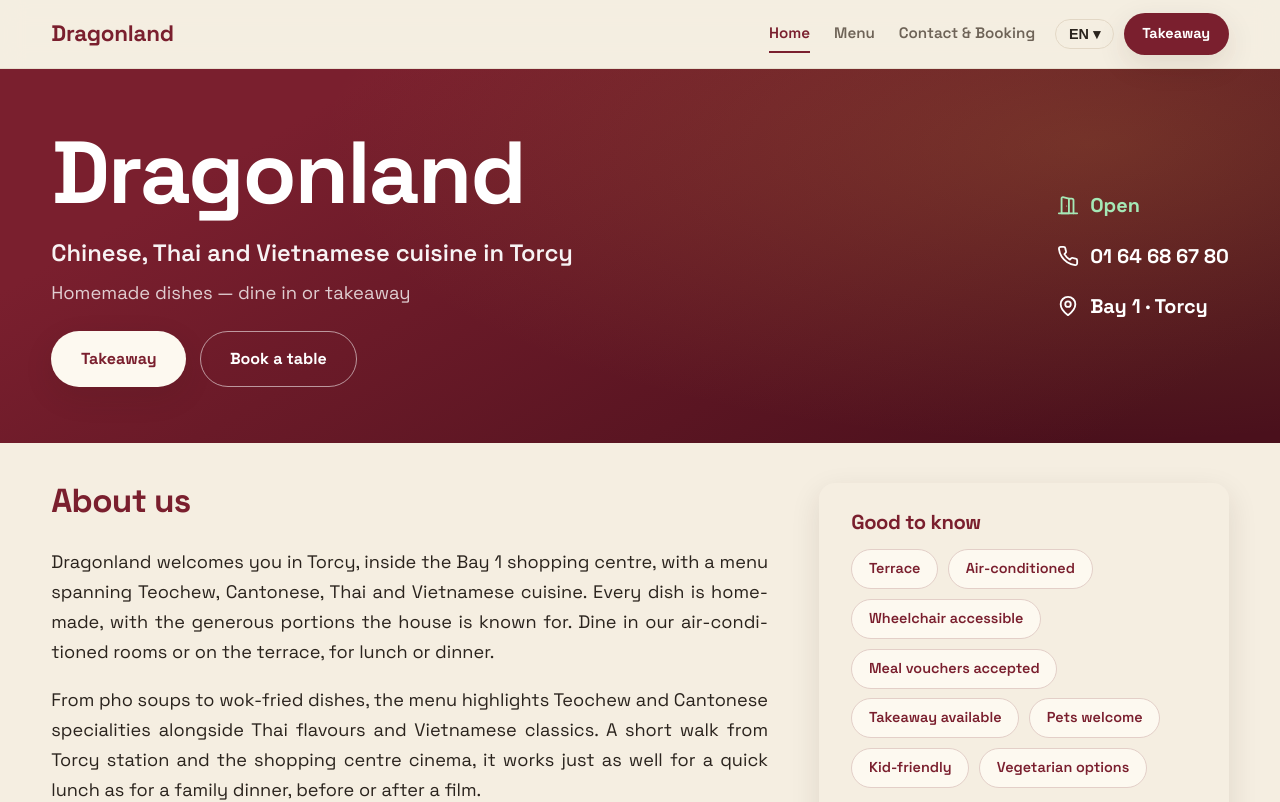
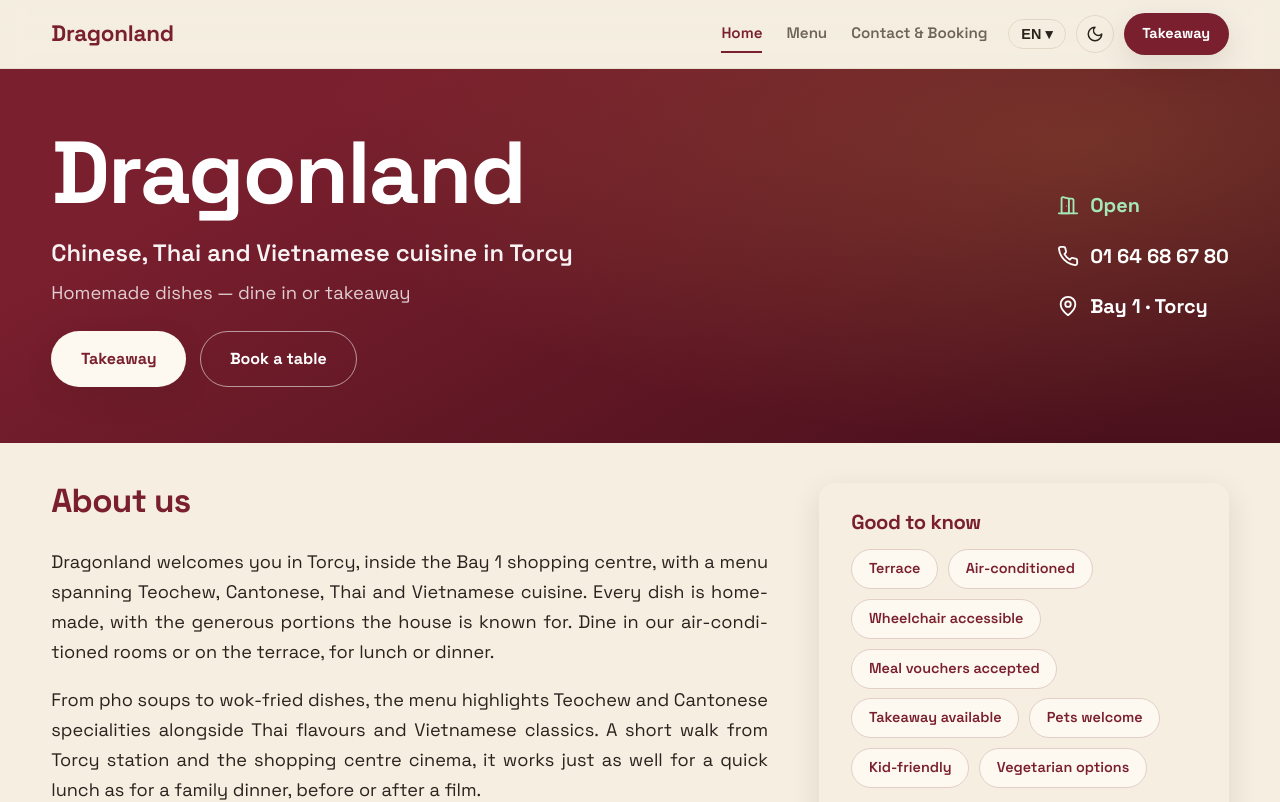
Before and after one commit to Eva-S-Cheng/dragonland-torcy, a React (Vite) app: page / in a window 1280 px wide. Shown: the top 802 px of the page. Built offline with nearby package versions, Linux system fonts and the light colour scheme.

Commit message:
Improving the dark mode, adding button

```diff
--- a/src/App.jsx
+++ b/src/App.jsx
@@ -151,6 +151,47 @@ function LangSwitcher() {
   )
 }
 
+// ---------- Bascule clair / sombre ----------
+const THEME_KEY = 'dragonland-theme'
+
+function ThemeToggle() {
+  const [theme, setTheme] = useState(() => localStorage.getItem(THEME_KEY) || 'auto')
+
+  const effectiveDark =
+    theme === 'dark' ||
+    (theme === 'auto' && window.matchMedia('(prefers-color-scheme: dark)').matches)
+
+  useEffect(() => {
+    if (theme === 'auto') {
+      delete document.documentElement.dataset.theme
+      localStorage.removeItem(THEME_KEY)
+    } else {
+      document.documentElement.dataset.theme = theme
+      localStorage.setItem(THEME_KEY, theme)
+    }
+  }, [theme])
+
+  return (
+    <button
+      className="theme-toggle"
+      aria-label={effectiveDark ? 'Mode clair' : 'Mode sombre'}
+      title={effectiveDark ? 'Mode clair' : 'Mode sombre'}
+      onClick={() => setTheme(effectiveDark ? 'light' : 'dark')}
+    >
+      {effectiveDark ? (
+        <svg viewBox="0 0 24 24" width="18" height="18" fill="none" stroke="currentColor" strokeWidth="2" strokeLinecap="round" strokeLinejoin="round" aria-hidden="true">
+          <circle cx="12" cy="12" r="4" />
+          <path d="M12 2v2M12 20v2M4.93 4.93l1.41 1.41M17.66 17.66l1.41 1.41M2 12h2M20 12h2M6.34 17.66l-1.41 1.41M19.07 4.93l-1.41 1.41" />
+        </svg>
+      ) : (
+        <svg viewBox="0 0 24 24" width="18" height="18" fill="none" stroke="currentColor" strokeWidth="2" strokeLinecap="round" strokeLinejoin="round" aria-hidden="true">
+          <path d="M12 3a6 6 0 0 0 9 9 9 9 0 1 1-9-9Z" />
+        </svg>
+      )}
+    </button>
+  )
+}
+
 // ---------- Header sticky ----------
 function Header({ route }) {
   const { t, lang } = useI18n()
@@ -172,6 +213,7 @@ function Header({ route }) {
 
         <div className="header-actions">
           <LangSwitcher />
+          <ThemeToggle />
           <a className="btn btn-primary header-cta" href={RESTAURANT.takeawayUrl} target="_blank" rel="noreferrer">
             {t('cta.takeaway')}
           </a>
--- a/src/styles.css
+++ b/src/styles.css
@@ -37,23 +37,43 @@
     --radius-pill: 999px;
   }
 
+  /* Thème sombre : automatique (réglage système) sauf choix manuel via data-theme */
   @media (prefers-color-scheme: dark) {
-    :root {
-      --red: #a03648;        /* bordeaux riche, moins rosé */
-      --red-hover: #b44a5c;
-      --red-deep: #6b1f2e;
-      --red-soft: #3a2229;
-      --red-line: #55303a;
-      --on-red: #f8f0e4;     /* texte quasi blanc sur bordeaux */
+    :root:not([data-theme='light']) {
+      --red: #93303f;        /* bordeaux sombre et riche */
+      --red-hover: #a64253;
+      --red-deep: #5d1a27;
+      --red-soft: #352026;
+      --red-line: #4f2c35;
+      --on-red: #f8f0e4;
       --ink: #f0e8db;
       --ink-soft: #beb1a1;
-      --paper: #1b1512;
-      --surface: #262019;
-      --line: #3b332a;
+      --paper: #100d0b;      /* fond quasi noir */
+      --surface: #1c1712;
+      --line: #352d24;
       --shadow-soft: 0 10px 30px rgba(0, 0, 0, 0.42);
       --shadow-pop: 0 16px 40px rgba(0, 0, 0, 0.52);
     }
   }
+
+  :root[data-theme='dark'] {
+    --red: #93303f;
+    --red-hover: #a64253;
+    --red-deep: #5d1a27;
+    --red-soft: #352026;
+    --red-line: #4f2c35;
+    --on-red: #f8f0e4;
+    --ink: #f0e8db;
+    --ink-soft: #beb1a1;
+    --paper: #100d0b;
+    --surface: #1c1712;
+    --line: #352d24;
+    --shadow-soft: 0 10px 30px rgba(0, 0, 0, 0.42);
+    --shadow-pop: 0 16px 40px rgba(0, 0, 0, 0.52);
+    color-scheme: dark;
+  }
+
+  :root[data-theme='light'] { color-scheme: light; }
 
   * { box-sizing: border-box; }
 
@@ -576,6 +596,21 @@
 
   /* ---------- Sélecteur de langue ---------- */
 
+  .theme-toggle {
+    display: inline-flex;
+    align-items: center;
+    justify-content: center;
+    width: 38px;
+    height: 38px;
+    border: 1px solid var(--line);
+    background: transparent;
+    color: var(--ink);
+    border-radius: var(--radius-pill);
+    cursor: pointer;
+  }
+
+  .theme-toggle:hover { background: var(--red-soft); }
+
   .lang-dropdown { position: relative; }
 
   .lang-current {
```
